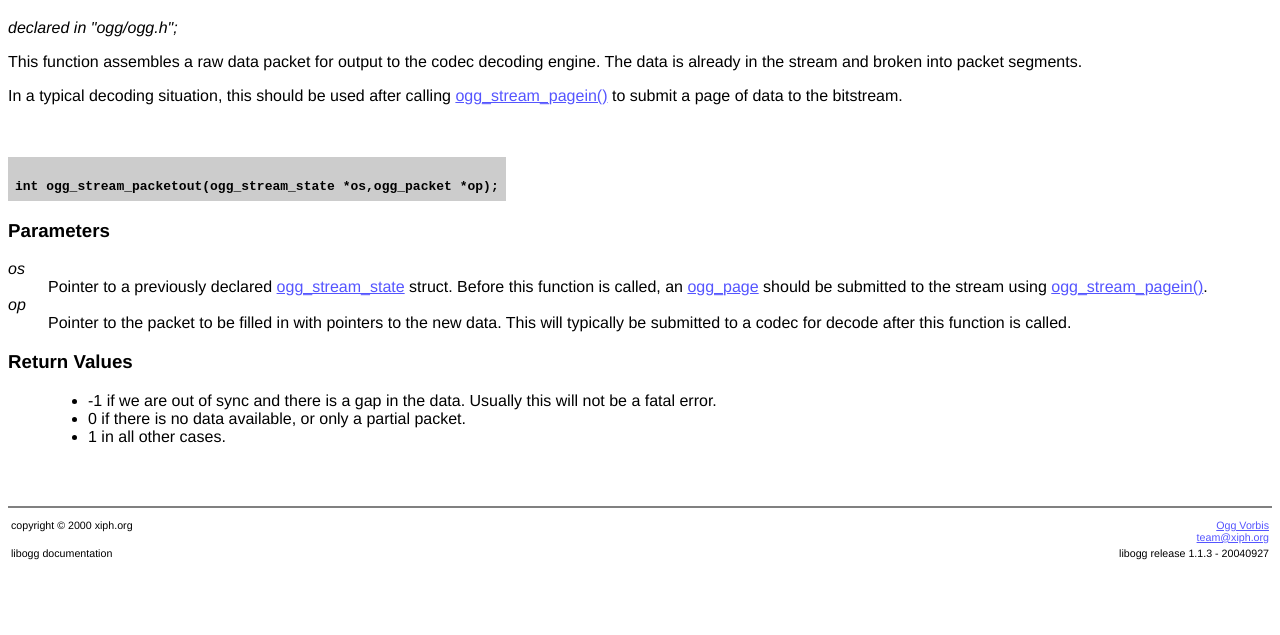
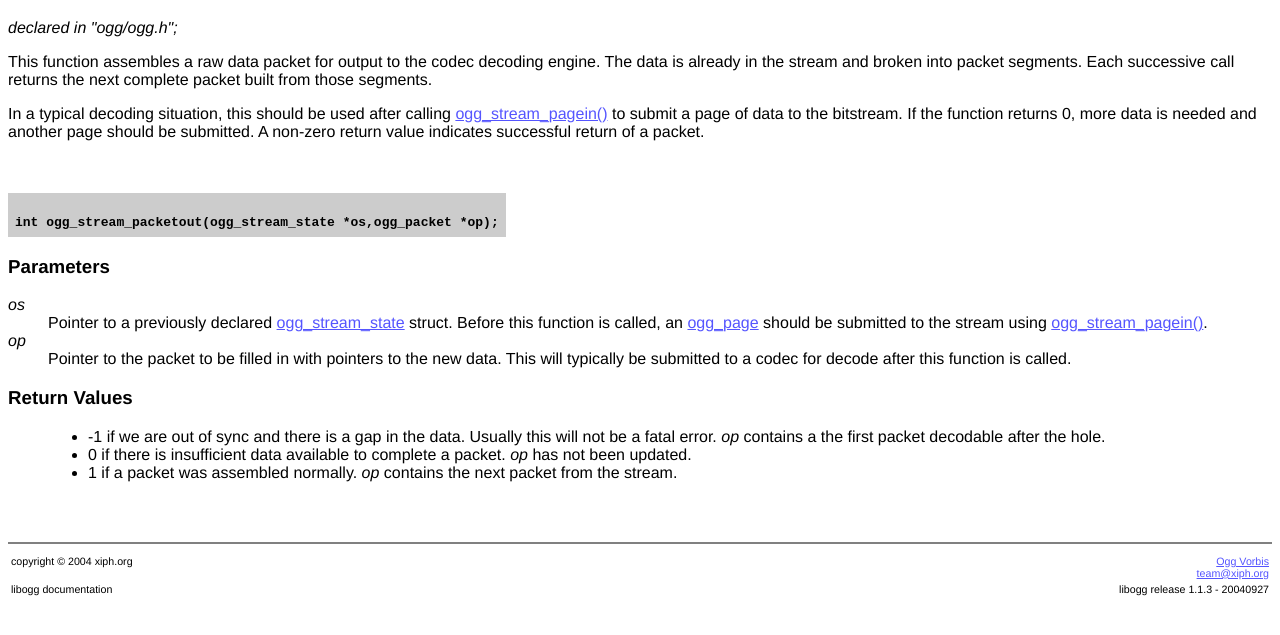
Before and after one commit to gcp/libogg, a plain HTML site: page doc/ogg/ogg_stream_packetout.html in a window 1280 px wide. Shown: the part 87-722 px from the top of the page. Drawn offline with Linux system fonts and the light colour scheme.

Commit message:
additional verbosity on ogg_stream_packetout()
git-svn-id: http://svn.xiph.org/trunk/ogg@7889 0101bb08-14d6-0310-b084-bc0e0c8e3800

```diff
--- a/doc/ogg/ogg_stream_packetout.html
+++ b/doc/ogg/ogg_stream_packetout.html
@@ -17,8 +17,8 @@
 
 <p><i>declared in "ogg/ogg.h";</i></p>
 
-<p>This function assembles a raw data packet for output to the codec decoding engine. The data is already in the stream and broken into packet segments.</p>
-<p>In a typical decoding situation, this should be used after calling <a href="ogg_stream_pagein.html">ogg_stream_pagein()</a> to submit a page of data to the bitstream.</p>
+<p>This function assembles a raw data packet for output to the codec decoding engine. The data is already in the stream and broken into packet segments. Each successive call returns the next complete packet built from those segments.</p>
+<p>In a typical decoding situation, this should be used after calling <a href="ogg_stream_pagein.html">ogg_stream_pagein()</a> to submit a page of data to the bitstream. If the function returns 0, more data is needed and another page should be submitted. A non-zero return value indicates successful return of a packet.</p>
 
 <br><br>
 <table border=0 color=black cellspacing=0 cellpadding=7>
@@ -46,9 +46,9 @@ function is called.</dd>
 <h3>Return Values</h3>
 <blockquote>
 <ul>
-<li>-1 if we are out of sync and there is a gap in the data. Usually this will not be a fatal error.</li>
-<li>0 if there is no data available, or only a partial packet.
-<li>1 in all other cases.</li>
+<li>-1 if we are out of sync and there is a gap in the data. Usually this will not be a fatal error. <i>op</i> contains a the first packet decodable after the hole.</li>
+<li>0 if there is insufficient data available to complete a packet. <i>op</i> has not been updated.
+<li>1 if a packet was assembled normally. <i>op</i> contains the next packet from the stream.</li>
 </ul>
 </blockquote>
 
@@ -58,7 +58,7 @@ function is called.</dd>
 
 <table border=0 width=100%>
 <tr valign=top>
-<td><p class=tiny>copyright &copy; 2000 xiph.org</p></td>
+<td><p class=tiny>copyright &copy; 2004 xiph.org</p></td>
 <td align=right><p class=tiny><a href="http://www.xiph.org/ogg/vorbis/index.html">Ogg Vorbis</a><br><a href="mailto:team@xiph.org">team@xiph.org</a></p></td>
 </tr><tr>
 <td><p class=tiny>libogg documentation</p></td>
```
